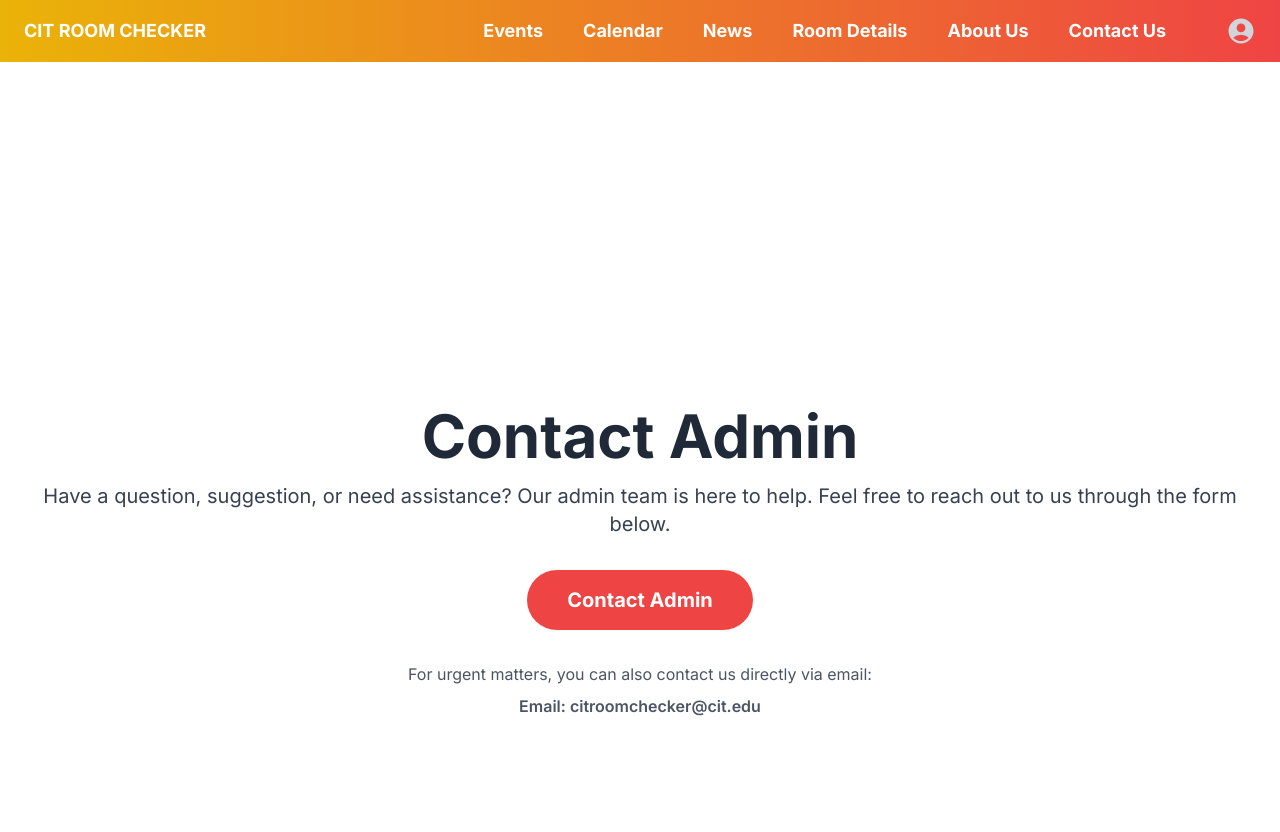
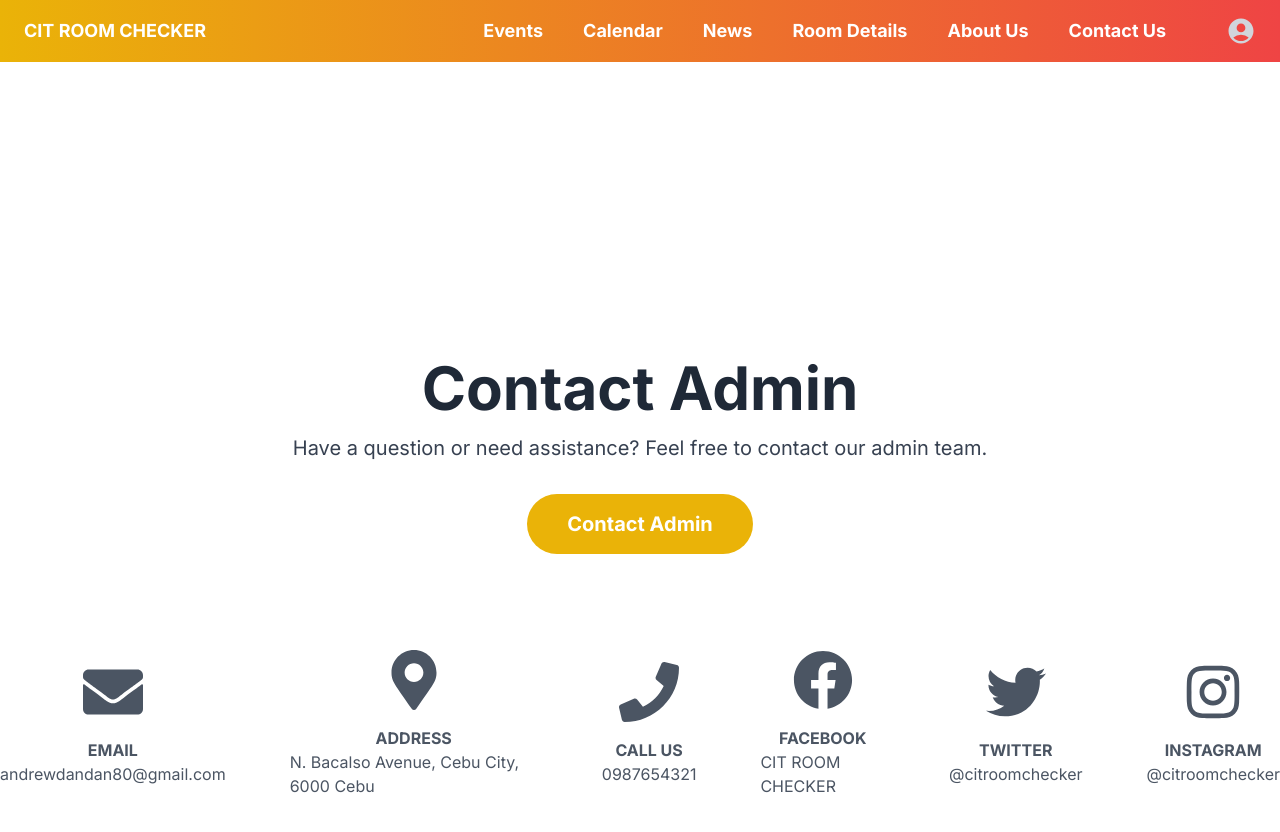
Before and after one commit to Jeffandrewo/cit-room, a Next.js app: page /contact-us in a window 1280 px wide. Shown: the top 832 px of the page. Built offline with nearby package versions, Linux system fonts and the light colour scheme; no server answers.

Commit message:
contact us design
still needs adjustment

```diff
--- a/app/admin-key/page.jsx
+++ b/app/admin-key/page.jsx
@@ -2,6 +2,8 @@
 import React, { useState, useEffect } from 'react';
 import { db } from "@/firebase";
 import { doc, getDoc, setDoc } from 'firebase/firestore';
+import { FontAwesomeIcon } from '@fortawesome/react-fontawesome';
+import { faSpinner } from '@fortawesome/free-solid-svg-icons';
 
 const AdminKey = () => {
   const [adminKeyInput, setAdminKeyInput] = useState('');
@@ -61,10 +63,12 @@ const AdminKey = () => {
   };
 
   return (
-    <div style={{ maxWidth: '400px', margin: 'auto', textAlign: 'center', backgroundColor: '#f5f5f5', padding: '20px', borderRadius: '8px', boxShadow: '0 4px 8px rgba(0, 0, 0, 0.1)' }}>
-      <h2 style={{ color: '#333', marginBottom: '20px', fontFamily: 'Arial, sans-serif' }}>Admin Key Management</h2>
+    <div style={{ maxWidth: '400px', margin: 'auto', textAlign: 'center', backgroundColor: '#ffffff', padding: '20px', borderRadius: '8px', boxShadow: '0 4px 8px rgba(0, 0, 0, 0.1)' }}>
+      <h2 style={{ color: '#000000', marginBottom: '20px', fontFamily: 'Arial, sans-serif' }}>Admin Key Management</h2>
       {loading ? (
-        <p style={{ fontStyle: 'italic', color: '#666' }}>Loading...</p>
+        <p style={{ fontStyle: 'italic', color: '#666' }}>
+          <FontAwesomeIcon icon={faSpinner} spin /> Loading...
+        </p>
       ) : (
         <>
           {error && <p style={{ color: 'red', marginBottom: '10px', fontSize: '14px', fontFamily: 'Arial, sans-serif' }}>{error}</p>}
@@ -80,7 +84,7 @@ const AdminKey = () => {
             onChange={handleAdminKeyChange}
             style={{ marginBottom: '20px', padding: '10px', borderRadius: '4px', border: '1px solid #ccc', width: '100%', boxSizing: 'border-box', fontFamily: 'Arial, sans-serif' }}
           />
-          <button onClick={handleAdminKeySubmit} style={{ cursor: 'pointer', padding: '10px 20px', borderRadius: '4px', backgroundColor: '#007bff', color: '#fff', border: 'none', fontSize: '16px', fontFamily: 'Arial, sans-serif' }}>Update Admin Key</button>
+          <button onClick={handleAdminKeySubmit} style={{ cursor: 'pointer', padding: '10px 20px', borderRadius: '4px', backgroundColor: '#0095f6', color: '#fff', border: 'none', fontSize: '16px', fontFamily: 'Arial, sans-serif' }}>Update Admin Key</button>
         </>
       )}
     </div>
--- a/app/contact-us/page.jsx
+++ b/app/contact-us/page.jsx
@@ -1,5 +1,6 @@
 'use client'
 import React from 'react';
+import { FaEnvelope, FaPhone, FaFacebook, FaTwitter, FaInstagram, FaMapMarkerAlt } from 'react-icons/fa';
 
 export default function ContactPage() {
   // Function to open the contact form URL in a new tab or pop-up
@@ -8,15 +9,43 @@ export default function ContactPage() {
   };
 
   return (
-    <div className="flex justify-center items-center min-h-screen">
+    <div className="flex flex-col items-center justify-center min-h-screen">
       <div className="container mx-auto px-4 py-8 text-center">
         <h1 className="text-4xl md:text-5xl lg:text-6xl font-bold mb-4 text-gray-800">Contact Admin</h1>
-        <p className="text-lg lg:text-xl mb-8 text-gray-700">Have a question, suggestion, or need assistance? Our admin team is here to help. Feel free to reach out to us through the form below.</p>
-        <button onClick={openContactForm} className="text-lg md:text-xl font-bold bg-red-500 text-white rounded-full py-3 px-8 md:py-4 md:px-10 hover:bg-red-600 focus:outline-none focus:bg-red-600 transition duration-300 ease-in-out">Contact Admin</button>
-        <div className="mt-8 text-gray-600">
-          <p className="mb-2">For urgent matters, you can also contact us directly via email:</p>
-          <p className="font-semibold">Email: citroomchecker@cit.edu</p>
-        </div>
+        <p className="text-lg lg:text-xl mb-8 text-gray-700">Have a question or need assistance? Feel free to contact our admin team.</p>
+        <button onClick={openContactForm} className="text-lg md:text-xl font-bold bg-yellow-500 text-white rounded-full py-3 px-8 md:py-4 md:px-10 hover:bg-red-600 focus:outline-none focus:bg-red-600 transition duration-300 ease-in-out mb-8">Contact Admin</button>
+      </div>
+      <div className="flex justify-center items-center space-x-16 mt-8">
+        <a href="mailto:andrewdandan80@gmail.com" className="flex flex-col items-center text-gray-600 hover:text-gray-800">
+          <FaEnvelope className="inline-block text-6xl" />
+          <strong className="mt-4">EMAIL</strong>
+          <span>andrewdandan80@gmail.com</span>
+        </a>
+        <a href="#" className="flex flex-col items-center text-gray-600 hover:text-gray-800">
+          <FaMapMarkerAlt className="inline-block text-6xl" />
+          <strong className="mt-4">ADDRESS</strong>
+          <span>N. Bacalso Avenue, Cebu City, 6000 Cebu</span>
+        </a>
+        <a href="tel:0987654321" className="flex flex-col items-center text-gray-600 hover:text-gray-800">
+          <FaPhone className="inline-block text-6xl" />
+          <strong className="mt-4">CALL US</strong>
+          <span>0987654321</span>
+        </a>
+        <a href="https://www.facebook.com/CITROOMCHECKER/" target="_blank" rel="noopener noreferrer" className="flex flex-col items-center text-gray-600 hover:text-gray-800">
+          <FaFacebook className="inline-block text-6xl" />
+          <strong className="mt-4">FACEBOOK</strong>
+          <span>CIT ROOM CHECKER</span>
+        </a>
+        <a href="https://twitter.com/citroomchecker" target="_blank" rel="noopener noreferrer" className="flex flex-col items-center text-gray-600 hover:text-gray-800">
+          <FaTwitter className="inline-block text-6xl" />
+          <strong className="mt-4">TWITTER</strong>
+          <span>@citroomchecker</span>
+        </a>
+        <a href="https://www.instagram.com/citroomchecker/" target="_blank" rel="noopener noreferrer" className="flex flex-col items-center text-gray-600 hover:text-gray-800">
+          <FaInstagram className="inline-block text-6xl" />
+          <strong className="mt-4">INSTAGRAM</strong>
+          <span>@citroomchecker</span>
+        </a>
       </div>
     </div>
   );
--- a/package.json
+++ b/package.json
@@ -15,6 +15,9 @@
     "@emailjs/browser": "^4.3.3",
     "@emotion/react": "^11.11.4",
     "@emotion/styled": "^11.11.0",
+    "@fortawesome/free-brands-svg-icons": "^6.5.2",
+    "@fortawesome/free-solid-svg-icons": "^6.5.2",
+    "@fortawesome/react-fontawesome": "^0.2.0",
     "@fullcalendar/core": "^6.1.11",
     "@fullcalendar/daygrid": "^6.1.11",
     "@fullcalendar/interaction": "^6.1.11",
```
Also changed, not shown: 1 other file (tests, documents, lock files or other folders).
